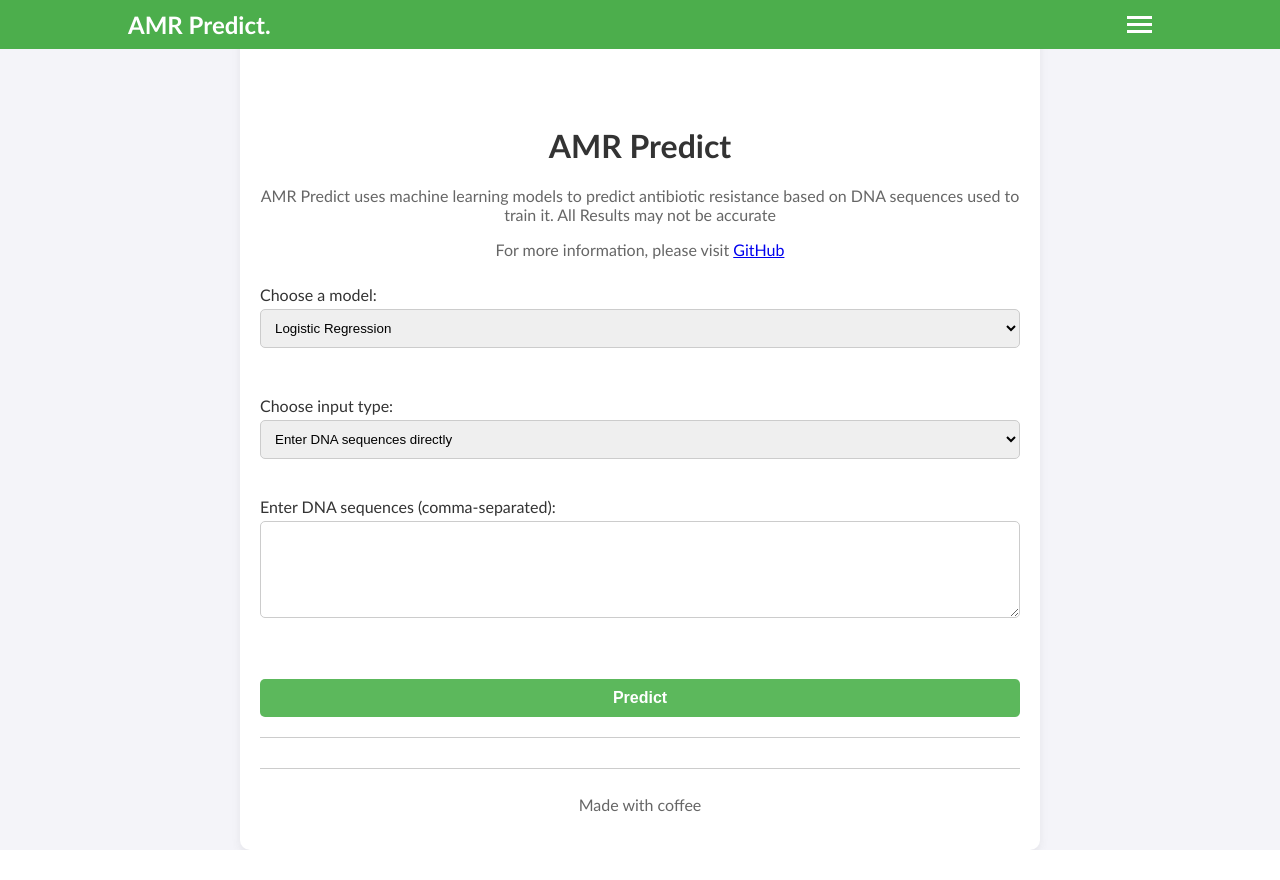
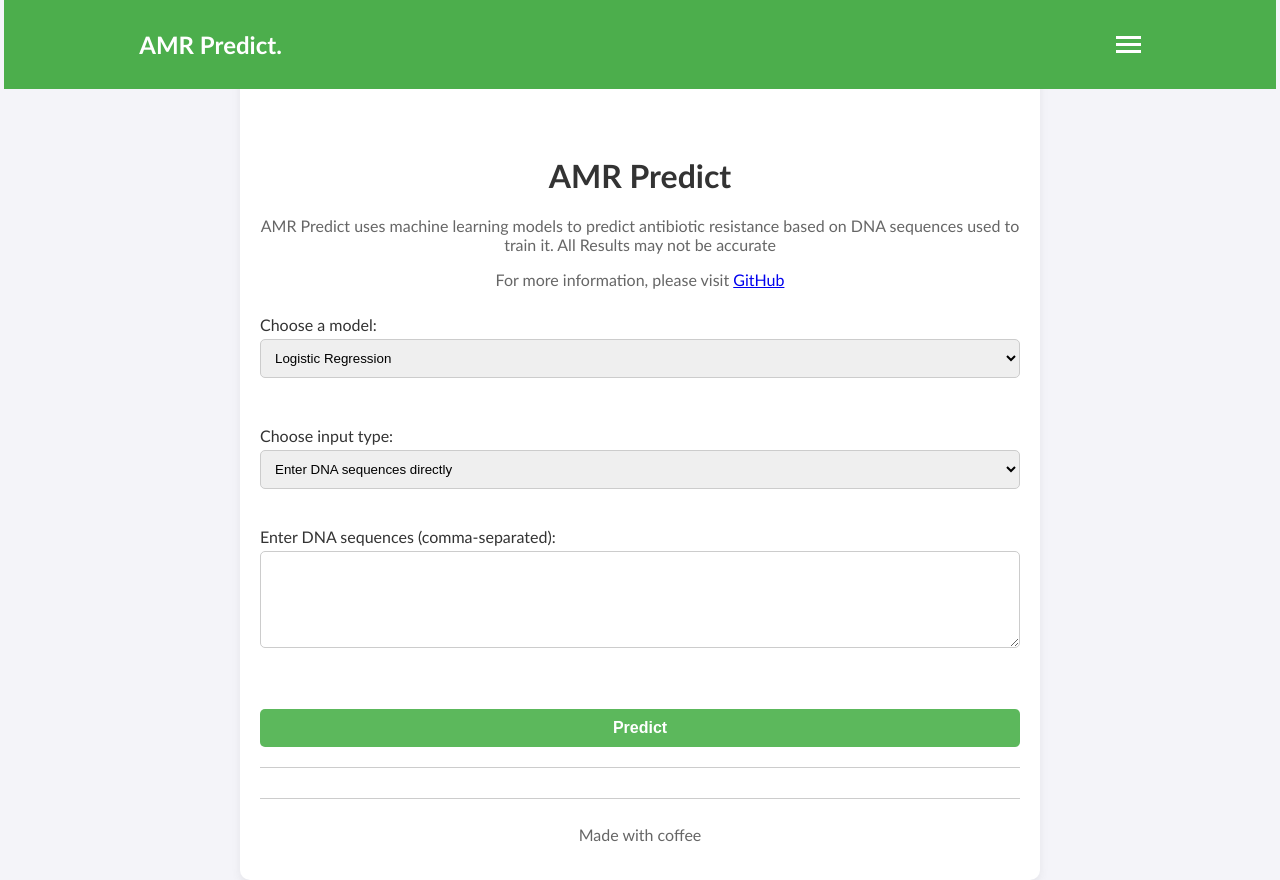
Before and after one commit to Ronnit-Nath/amrpredict, a Flask app: page / in a window 1280 px wide. Before the commit the page ends 850 px from the top, so only its background shows below. Run offline with Flask 3, Linux system fonts and the light colour scheme.

Commit message:
commit 012

```diff
--- a/flask_app/static/css/styles.css
+++ b/flask_app/static/css/styles.css
@@ -16,7 +16,7 @@
     border-radius: 10px;
     box-shadow: 0 4px 8px rgba(101, 101, 101, 0.1);
     padding: 20px;
-    padding-top: 40px;
+    padding-top: 100px;
     max-width: 800px;
     width: 100%;
     box-sizing: border-box;
@@ -155,13 +155,15 @@
 header {
     position: absolute;
     top: 0;
-    width: 100%;
+    width: 97.8%;
     background-color: #4cae4c;
     color: white;
     display: flex;
     justify-content: space-between;
     align-items: center;
-    padding: 10px 20px;
+    padding: 10px 10px;
+    padding-bottom: 30px;
+    padding-top: 30px;
 }
 
 .logo {
--- a/flask_app/templates/index.html
+++ b/flask_app/templates/index.html
@@ -21,7 +21,7 @@
 
             <div class="logo1">AMR Predict.</div>
             <ul >
-                <li><a href="#">HOME</a></li>
+                <li style=""><a href="#">HOME</a></li>
                 <li><a href="#">PROJECTS</a></li>
                 <li><a href="#">TEAM</a></li>
                 <li><a href="#">CONTACT</a></li>
```
